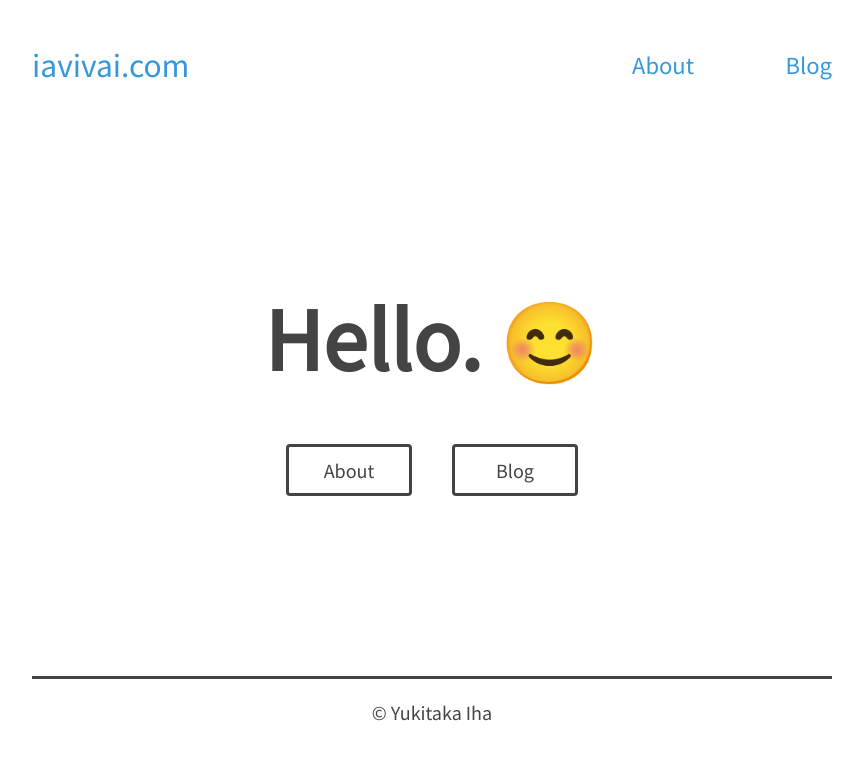
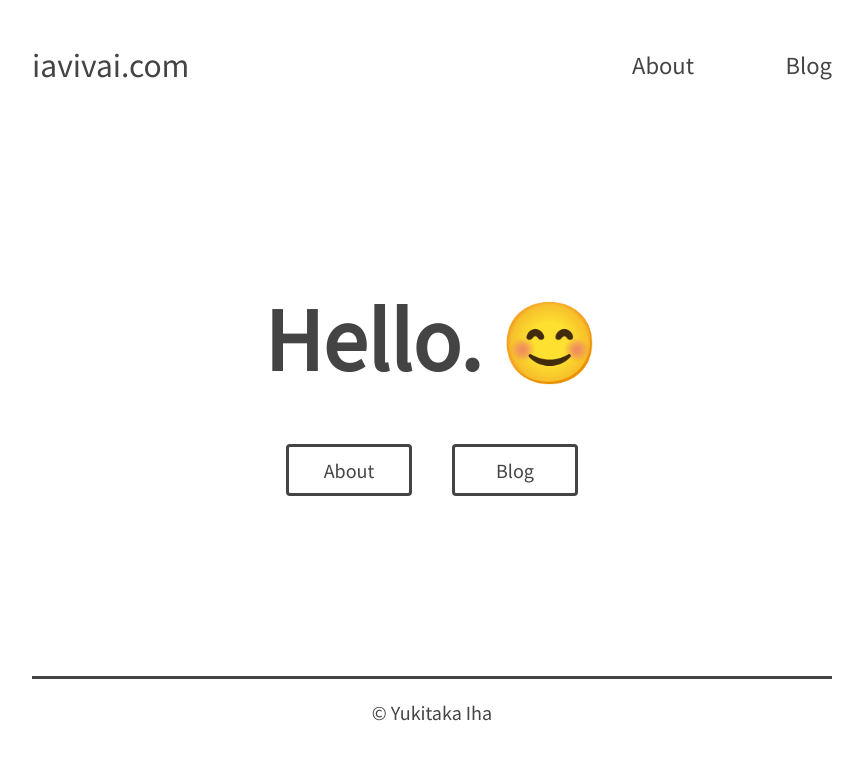
Before and after one commit to iavivai/iavivai.com, a Jekyll site: the page built from index.html, in a window 1280 px wide. Shown: the top 760 px of the page, without its empty margins (208-1071 px from the left). Built offline with Jekyll 4.4.1, drawn with Linux system fonts in a browser that asks for light colours.

Commit message:
Fixed link bug.

```diff
--- a/css/custom.css
+++ b/css/custom.css
@@ -6,11 +6,8 @@
   flex-wrap: wrap;
 }
 
-.header a {
+.header a, a:visited {
   text-decoration: none;
-}
-
-.header a:visited {
   color: #444;
 }
 
```
